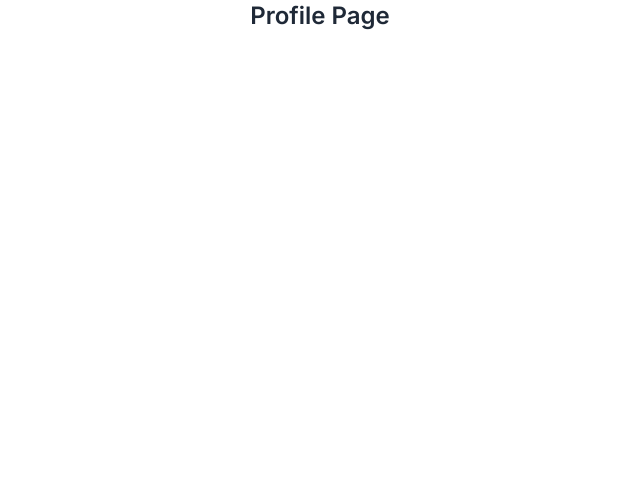
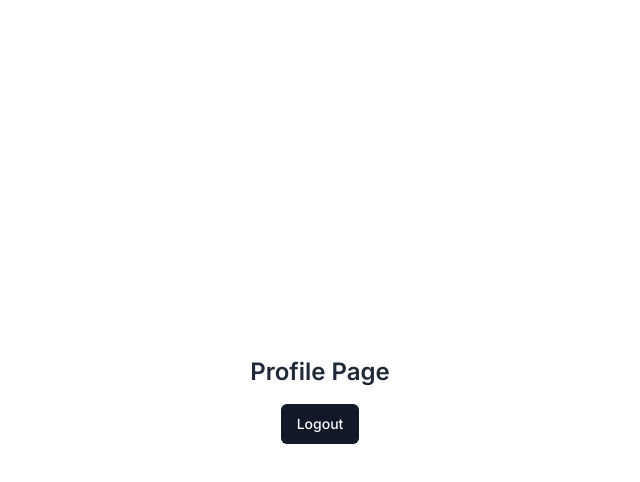
Before and after one commit to ashishxcode/next-auth, a Next.js app: page /profile in a window 1280 px wide. Shown: the top 482 px of the page, without its empty margins (320-960 px from the left). Built offline with nearby package versions, Linux system fonts and the light colour scheme.

Commit message:
CI : adding logout button

```diff
--- /dev/null
+++ b/src/app/api/auth/logout/route.ts
@@ -0,0 +1,19 @@
+import { NextResponse } from 'next/server';
+
+export async function GET() {
+	try {
+		const response = NextResponse.json({
+			message: 'Logout successful',
+			success: true,
+		});
+
+		response.cookies.set('token', '', {
+			httpOnly: true,
+			expires: new Date(0),
+		});
+
+		return response;
+	} catch (error: any) {
+		return NextResponse.json({ error: error.message }, { status: 500 });
+	}
+}
--- a/src/app/profile/page.tsx
+++ b/src/app/profile/page.tsx
@@ -1,9 +1,37 @@
+'use client';
+import React from 'react';
+import { Button } from '@/components/ui/button';
+import { useRouter } from 'next/navigation';
+import axios from 'axios';
+import { toast } from 'react-hot-toast';
+
 const ProfilePage = () => {
+	const [loading, setLoading] = React.useState(false);
+
+	const router = useRouter();
+	const logout = async () => {
+		setLoading(true);
+		try {
+			const res = await axios.get('/api/auth/logout');
+			if (res.data.success) {
+				router.push('/');
+				toast.success(res.data.message);
+			}
+		} catch (error: any) {
+			toast.error(error.response.data);
+		} finally {
+			setLoading(false);
+		}
+	};
+
 	return (
-		<div>
+		<div className='flex flex-col items-center justify-center min-h-screen'>
 			<h1 className='text-2xl font-semibold text-center text-gray-800'>
 				Profile Page
 			</h1>
+			<Button className='mt-4' onClick={logout} disabled={loading}>
+				Logout
+			</Button>
 		</div>
 	);
 };
```
